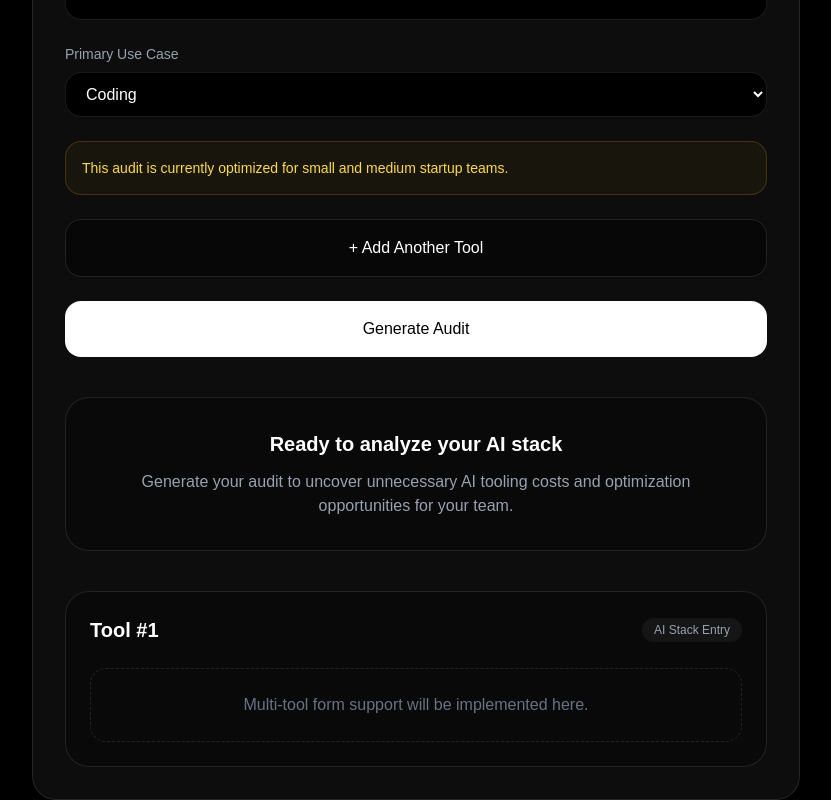
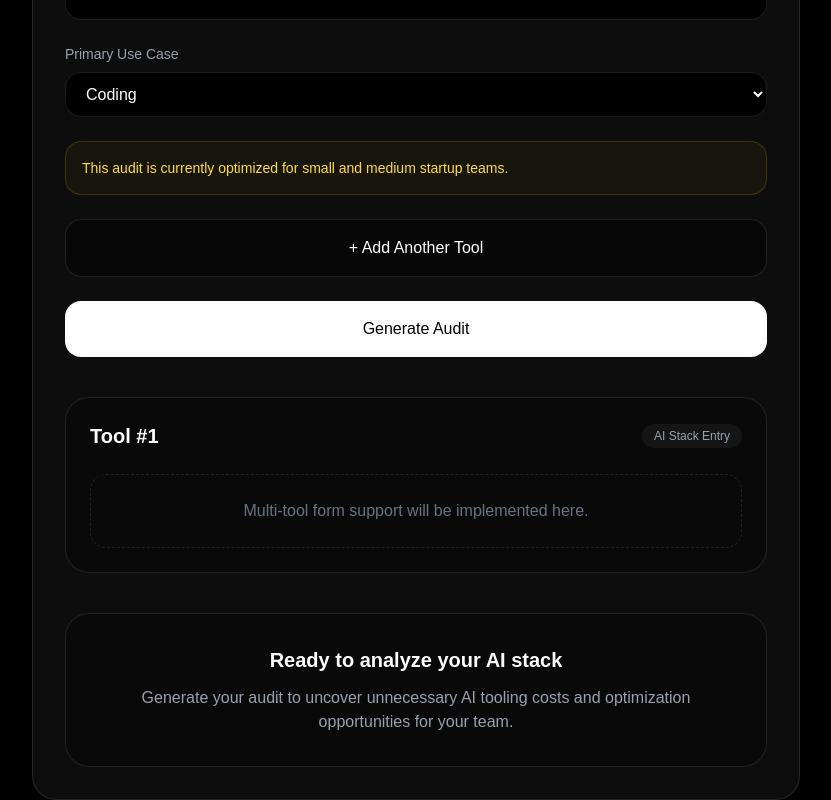
Before and after one commit to Yashk258/ai-spend-audit, a Next.js app: page / in a window 1280 px wide. Shown: the part 1653-2453 px from the top of the page, without its empty margins (224-1055 px from the left). Built offline with nearby package versions, Linux system fonts and the light colour scheme.

Commit message:
feat: add dynamic multi-tool audit entry rendering

```diff
--- a/src/components/spend-form.tsx
+++ b/src/components/spend-form.tsx
@@ -3,12 +3,17 @@
 import { useEffect, useState } from "react";
 import { tools } from "@/data/tools";
 import ToolEntry from "@/components/tool-entry";
+
 import {
   generateAudit,
   AuditResult,
 } from "@/lib/audit-engine";
 
 export default function SpendForm() {
+  /*
+    Existing single-tool state
+    (kept temporarily for stability)
+  */
   const [selectedTool, setSelectedTool] =
     useState("ChatGPT");
 
@@ -26,6 +31,20 @@ export default function SpendForm() {
 
   const [auditResult, setAuditResult] =
     useState<AuditResult | null>(null);
+
+  /*
+    Future multi-tool audit support
+  */
+  const [entries, setEntries] = useState([
+    {
+      id: 1,
+      tool: "ChatGPT",
+      plan: "Plus",
+      monthlySpend: "",
+      teamSize: "",
+      useCase: "Coding",
+    },
+  ]);
 
   /*
     Load saved form values
@@ -95,6 +114,23 @@ export default function SpendForm() {
     setSelectedPlan(
       tools[tool as keyof typeof tools][0]
     );
+  };
+
+  /*
+    Add new audit entry
+  */
+  const handleAddEntry = () => {
+    setEntries((prev) => [
+      ...prev,
+      {
+        id: Date.now(),
+        tool: "ChatGPT",
+        plan: "Plus",
+        monthlySpend: "",
+        teamSize: "",
+        useCase: "Coding",
+      },
+    ]);
   };
 
   /*
@@ -249,7 +285,11 @@ export default function SpendForm() {
         </div>
 
         {/* Add Tool Button */}
-        <button className="rounded-2xl border border-white/10 bg-black/40 px-6 py-4 text-white transition hover:border-white/20">
+        <button
+          onClick={handleAddEntry}
+          type="button"
+          className="rounded-2xl border border-white/10 bg-black/40 px-6 py-4 text-white transition hover:border-white/20"
+        >
           + Add Another Tool
         </button>
 
@@ -260,6 +300,16 @@ export default function SpendForm() {
         >
           Generate Audit
         </button>
+      </div>
+
+      {/* Dynamic Tool Entries */}
+      <div className="mt-10 grid gap-6">
+        {entries.map((entry, index) => (
+          <ToolEntry
+            key={entry.id}
+            index={index}
+          />
+        ))}
       </div>
 
       {/* Empty State */}
@@ -277,9 +327,7 @@ export default function SpendForm() {
           </p>
         </div>
       )}
-        <div className="mt-10">
-      <ToolEntry index={0} />
-    </div>
+
       {/* Results */}
       {auditResult && (
         <>
@@ -367,7 +415,6 @@ export default function SpendForm() {
 
             {/* Savings Cards */}
             <div className="mt-6 grid gap-4 md:grid-cols-2">
-              {/* Monthly */}
               <div className="rounded-3xl border border-white/10 bg-black/40 p-6">
                 <p className="text-sm uppercase tracking-wide text-gray-400">
                   Monthly Savings
@@ -387,7 +434,6 @@ export default function SpendForm() {
                 </p>
               </div>
 
-              {/* Yearly */}
               <div className="rounded-3xl border border-white/10 bg-black/40 p-6">
                 <p className="text-sm uppercase tracking-wide text-gray-400">
                   Annual Savings
@@ -411,8 +457,8 @@ export default function SpendForm() {
             <p className="mt-6 text-sm leading-relaxed text-gray-400">
               Optimizing AI
               infrastructure costs can
-              significantly extend
-              startup runway and improve
+              significantly extend startup
+              runway and improve
               operational efficiency.
             </p>
 
```
